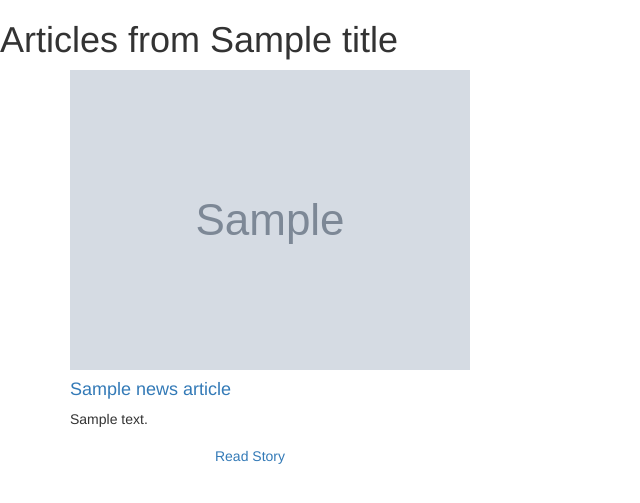
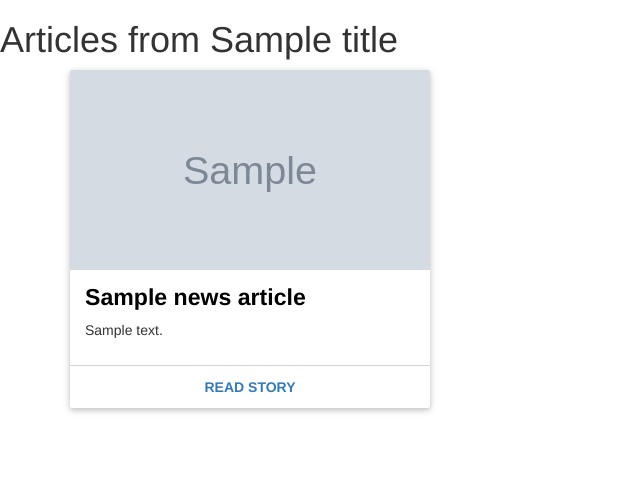
Before and after one commit to DMGithinji/News-reel, a Flask app: template app/templates/source-articles.html in a window 1280 px wide. Shown: the part 52-555 px from the top of the page, without its empty margins (0-640 px from the left). Run offline with Flask 2, Linux system fonts and the light colour scheme; the template is opened without the code that fills it: most values are stand-ins (such as "Sample title", 1, 10 or a date in 2020); grey boxes marked "Sample" are stand-in pictures; parts of the project's set-up code (start-up, migrations or seed data) failed here and were passed over; some libraries are stand-ins or nearby versions.

Commit message:
Add css styling to the html pages by linking them to their respective files

```diff
--- /dev/null
+++ b/app/static/css/source-articles.css
@@ -0,0 +1,56 @@
+.card {
+    display: block;
+    margin-bottom: 20px;
+    line-height: 1.42857143;
+    background-color: #fff;
+    border-radius: 2px;
+    box-shadow: 0 2px 5px 0 rgba(0, 0, 0, 0.16), 0 2px 10px 0 rgba(0, 0, 0, 0.12);
+    transition: box-shadow .25s;
+}
+
+.card:hover {
+    box-shadow: 0 8px 17px 0 rgba(0, 0, 0, 0.2), 0 6px 20px 0 rgba(0, 0, 0, 0.19);
+}
+
+.img-card {
+    width: 100%;
+    height: 200px;
+    border-top-left-radius: 2px;
+    border-top-right-radius: 2px;
+    display: block;
+    overflow: hidden;
+}
+
+.img-card img {
+    width: 100%;
+    height: 200px;
+    object-fit: cover;
+    transition: all .25s ease;
+}
+
+.card-content {
+    padding: 15px;
+    text-align: left;
+}
+
+.card-title {
+    margin-top: 0px;
+    font-weight: 700;
+    font-size: 1.65em;
+}
+
+.card-title a {
+    color: #000;
+    text-decoration: none !important;
+}
+
+.card-read-more {
+    border-top: 1px solid #D4D4D4;
+}
+
+.card-read-more a {
+    text-decoration: none !important;
+    padding: 10px;
+    font-weight: 600;
+    text-transform: uppercase
+}
--- a/app/templates/macros.html
+++ b/app/templates/macros.html
@@ -1,6 +1,6 @@
 {% macro displaySourceList(source_list) %}
     {% for source in source_list%}
-    <div class="col-md-3 single-source">
+    <div class="col-md-4 single-source">
         <div class="row">
             <div class="col-md-4 source-name">
                 <h3> {{source.name}} </h3>
--- a/app/templates/source-articles.html
+++ b/app/templates/source-articles.html
@@ -1,5 +1,13 @@
 {% extends 'base.html'%}
 {% import 'macros.html' as macro%}
+
+<!-- Styles block -->
+
+{% block styles%}
+    {{ super() }}
+    <link rel="stylesheet" href="{{url_for('static',filename='css/source-articles.css')}}">
+{% endblock %}
+
 
 <!-- Content block -->
 {% block content %}
```
Also changed, not shown: app/static/css/categorized-sources.css (added, +56 -0 lines), app/templates/categorized-source.html (+9 -0 lines), app/templates/index.html (+8 -1 lines), app/static/css/index.css (added).
